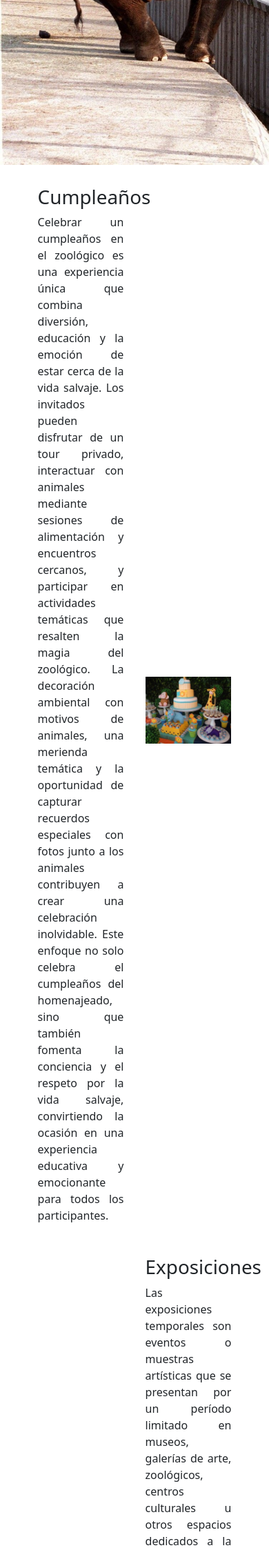
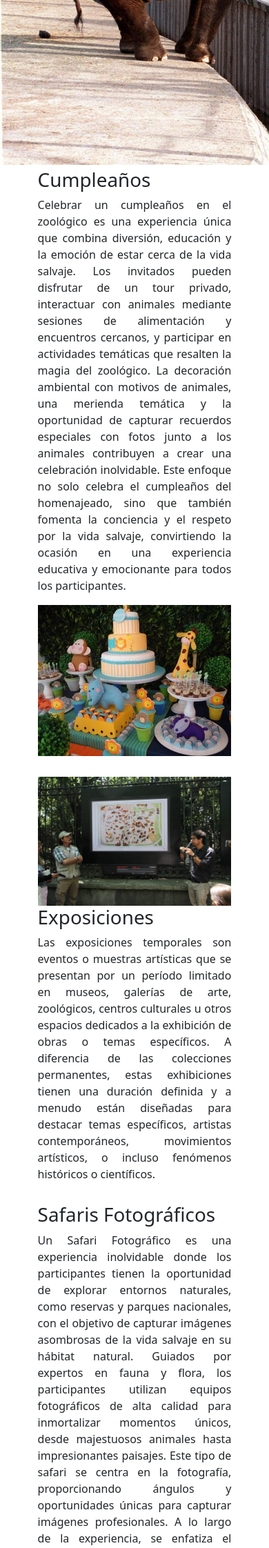
Before and after one commit to ErickRamirezO/actividad_practica, a PHP site: page /php/eventos.php in a window 390 px wide; the page is wider, and only the part inside the window is pictured. Shown: the part 341-2585 px from the top of that part at 69% size. Run offline with PHP 8.4, Linux system fonts and the light colour scheme.

Commit message:
Actualización - Corrección de rutas

```diff
--- a/css/estilos.css
+++ b/css/estilos.css
@@ -274,4 +274,19 @@
   #check:checked ~ ul{
     left:0;
   }
+  .contenedor-informacion{
+    display:block;
+    margin-top:5px;
+
+
+  }
+  .contenedor-informacion>div{
+    width:90%
+
+
+  }
+  .portadaPri{
+    height:200px;
+
+  }
 }
--- a/php/anfibios.php
+++ b/php/anfibios.php
@@ -29,6 +29,7 @@
 <body>
   <!--Cabecera -->
    <?php include "navegacion.php";?>
+  <?php include "navegacionM.php";?>
 <!-- CARRUSEL SAPO COMUN-->
 <div class="modal fade" id="myModal" tabindex="-1" data-backdrop="static" data-keyboard="true" aria-labelledby="myModalLabel">
     <div class="modal-dialog modal-lg modal-dialog-centered">
```
Also changed, not shown: index.php (+4 -4 lines).
